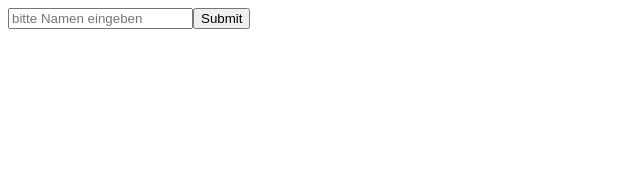
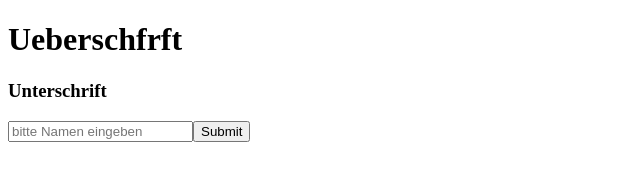
Before and after one commit to Kakowa18/Testprojekt, a plain HTML site: page index.html in a window 1280 px wide. Shown: the whole page, without its empty margins (0-640 px from the left). Drawn offline with Linux system fonts and the light colour scheme.

Commit message:
added headline and underline

```diff
--- a/index.html
+++ b/index.html
@@ -14,7 +14,8 @@
 </head>
 
 <body>
-
+<h1>Ueberschfrft</h1>
+<h3>Unterschrift</h3>
     <form onsubmit="myFunction(); return false" action="">
         <input type="text" placeholder="bitte Namen eingeben" required pattern=’’[A-Za-z0-9]’’><button>Submit</button>
     </form>
```
